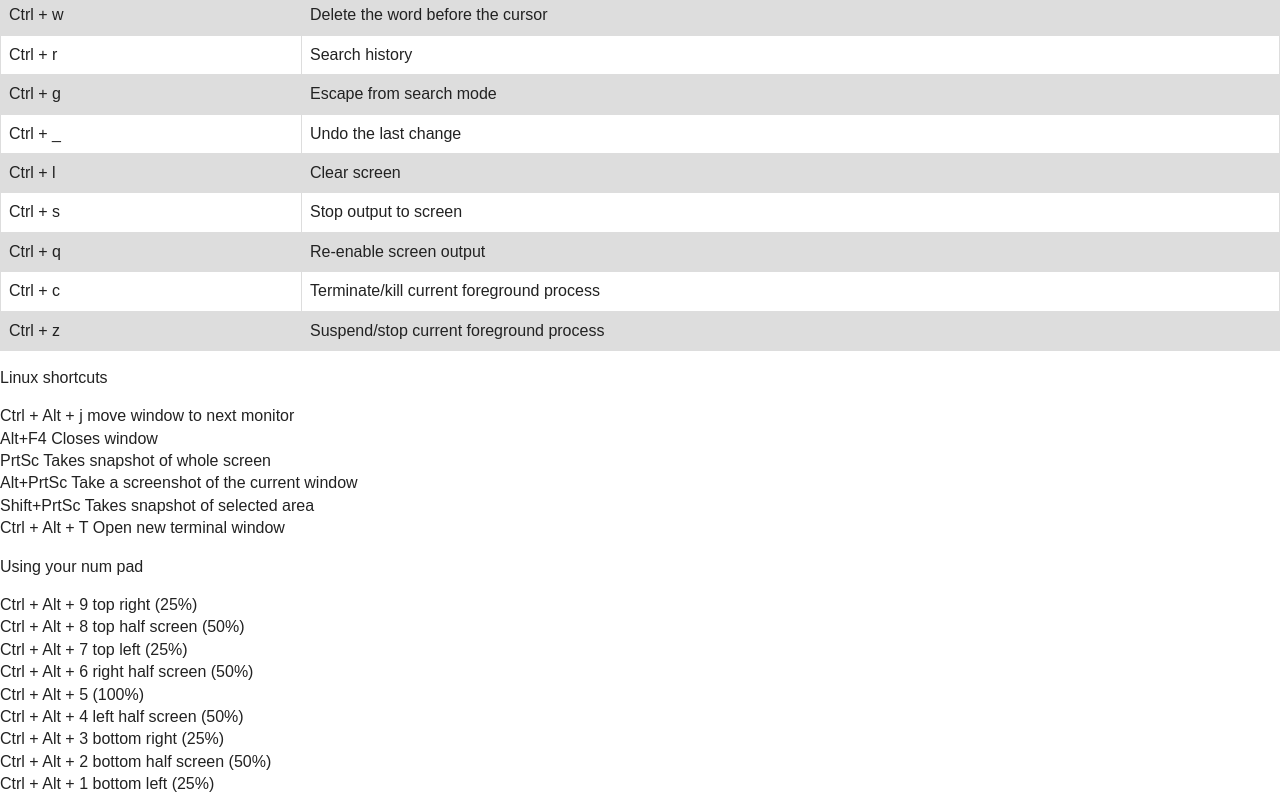
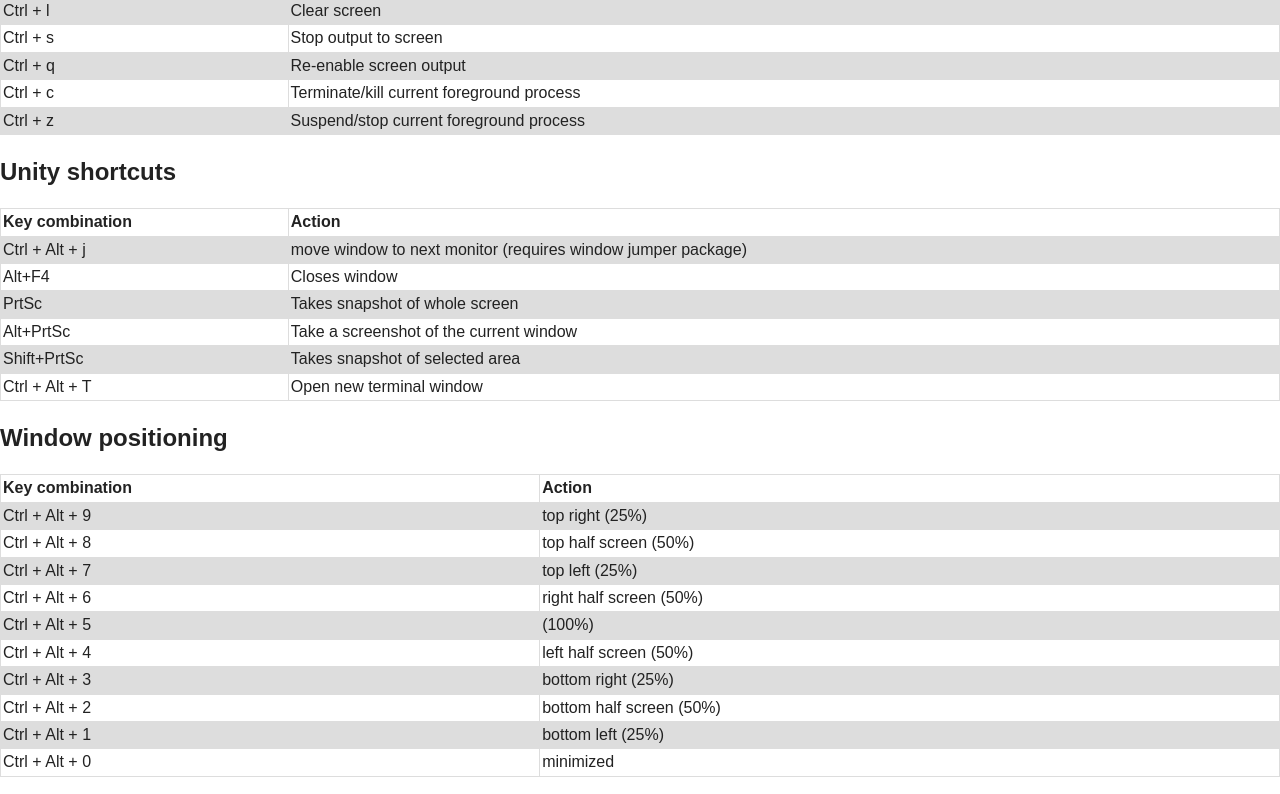
Before and after one commit to simplycycling/simplycycling.github.io, a plain HTML site: page index.html in a window 1280 px wide. Shown: the part 581-1375 px from the top of the page. Drawn offline with nearby package versions, Linux system fonts and the light colour scheme.

Commit message:
more formatting

```diff
--- a/index.html
+++ b/index.html
@@ -23,7 +23,7 @@
             td, th {
                 border: 1px solid #dddddd;
                 text-align: left;
-                padding: 8px;
+                padding: 2px;
             }
 
             tr:nth-child(even) {
@@ -43,7 +43,7 @@
 
     <p>Upper case indicates Shift is included.</p>
 
-    <p></p><h2>Terminal shortcuts</h2></p>
+    <p><h2>Terminal shortcuts</h2></p>
 
     <table>
         <tr>
@@ -121,31 +121,89 @@
     </table>
 
 
-        <p>Linux shortcuts</p>
+    <p><h2>Unity shortcuts</h2></p>
 
+    <table>
+        <tr>
+            <th>Key combination</th>
+            <th>Action</th>
+        </tr>
+        <tr>
+            <td>Ctrl + Alt + j</td>
+            <td>move window to next monitor (requires window jumper package)</td>
+        </tr>
+        <tr>
+            <td>Alt+F4</td>
+            <td>Closes window</td>
+        </tr>
+        <tr>
+            <td>PrtSc</td>
+            <td>Takes snapshot of whole screen</td>
+        </tr>
+        <tr>
+            <td>Alt+PrtSc</td>
+            <td>Take a screenshot of the current window</td>
+        </tr>
+        <tr>
+            <td>Shift+PrtSc</td>
+            <td>Takes snapshot of selected area</td>
+        </tr>
+        <tr>
+            <td>Ctrl + Alt + T</td>
+            <td>Open new terminal window</td>
+        </tr>
+    </table>
 
-        Ctrl + Alt + j		        move window to next monitor<br>
+    <p><h2>Window positioning</h2></p>
 
-        Alt+F4			            Closes window<br>
+    <table>
+        <tr>
+            <th>Key combination</th>
+            <th>Action</th>
+        </tr>
+        <tr>
+            <td>Ctrl + Alt + 9</td>
+            <td>top right (25%)</td>
+        </tr>
+        <tr>
+            <td>Ctrl + Alt + 8</td>
+            <td>top half screen (50%)</td>
+        </tr>
+        <tr>
+            <td>Ctrl + Alt + 7</td>
+            <td>top left (25%)</td>
+        </tr>
+        <tr>
+            <td>Ctrl + Alt + 6</td>
+            <td>right half screen (50%)</td>
+        </tr>
+        <tr>
+            <td>Ctrl + Alt + 5</td>
+            <td>(100%)</td>
+        </tr>
+        <tr>
+            <td>Ctrl + Alt + 4</td>
+            <td>left half screen (50%)</td>
+        </tr>
+        <tr>
+            <td>Ctrl + Alt + 3</td>
+            <td>bottom right (25%)</td>
+        </tr>
+        <tr>
+            <td>Ctrl + Alt + 2 </td>
+            <td>bottom half screen (50%)</td>
+        </tr>
+        <tr>
+            <td>Ctrl + Alt + 1</td>
+            <td>bottom left (25%)</td>
+        </tr>
+        <tr>
+            <td>Ctrl + Alt + 0</td>
+            <td>minimized</td>
+        </tr>
+    </table>
 
-        PrtSc			            Takes snapshot of whole screen<br>
-        Alt+PrtSc		            Take a screenshot of the current window<br>
-        Shift+PrtSc		            Takes snapshot of selected area<br>
-
-        Ctrl + Alt + T		        Open new terminal window<br>
-
-        <p>Using your num pad</p>
-
-        Ctrl + Alt + 9 		        top right (25%)<br>
-        Ctrl + Alt + 8 		        top half screen (50%)<br>
-        Ctrl + Alt + 7 		        top left (25%)<br>
-        Ctrl + Alt + 6 		        right half screen (50%)<br>
-        Ctrl + Alt + 5 		        (100%)<br>
-        Ctrl + Alt + 4 		        left half screen (50%)<br>
-        Ctrl + Alt + 3 		        bottom right (25%)<br>
-        Ctrl + Alt + 2 		        bottom half screen (50%)<br>
-        Ctrl + Alt + 1 		        bottom left (25%)<br>
-        Ctrl + Alt + 0 		        minimized<br>
+    <br>
 
     <p>Chrome specific</p>
 
```
Lines whose indentation alone changed are shown as unchanged.
